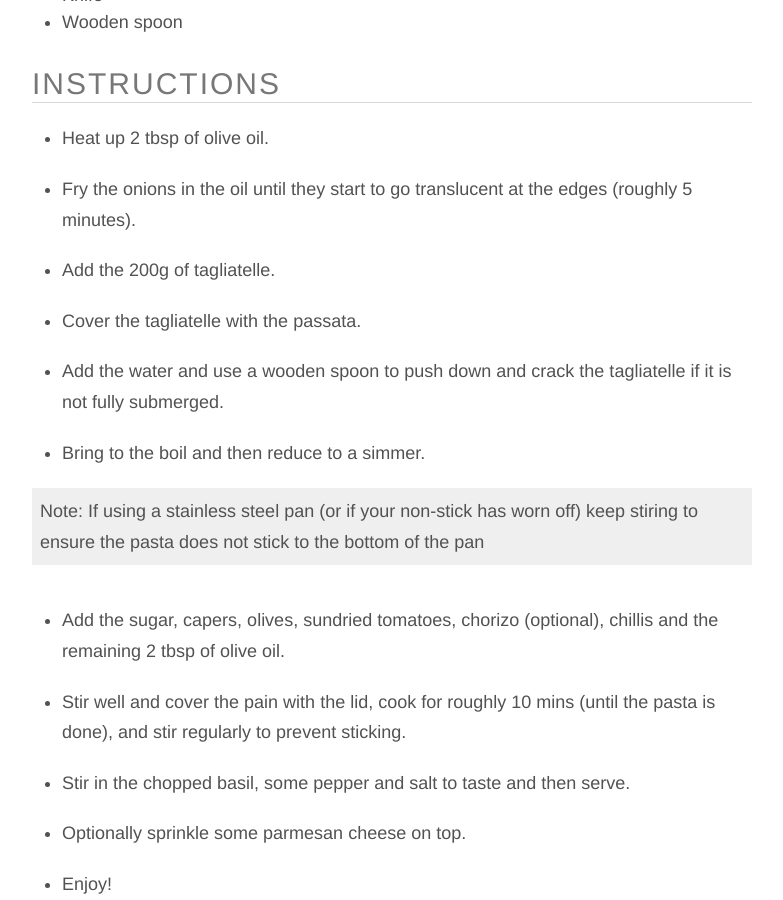
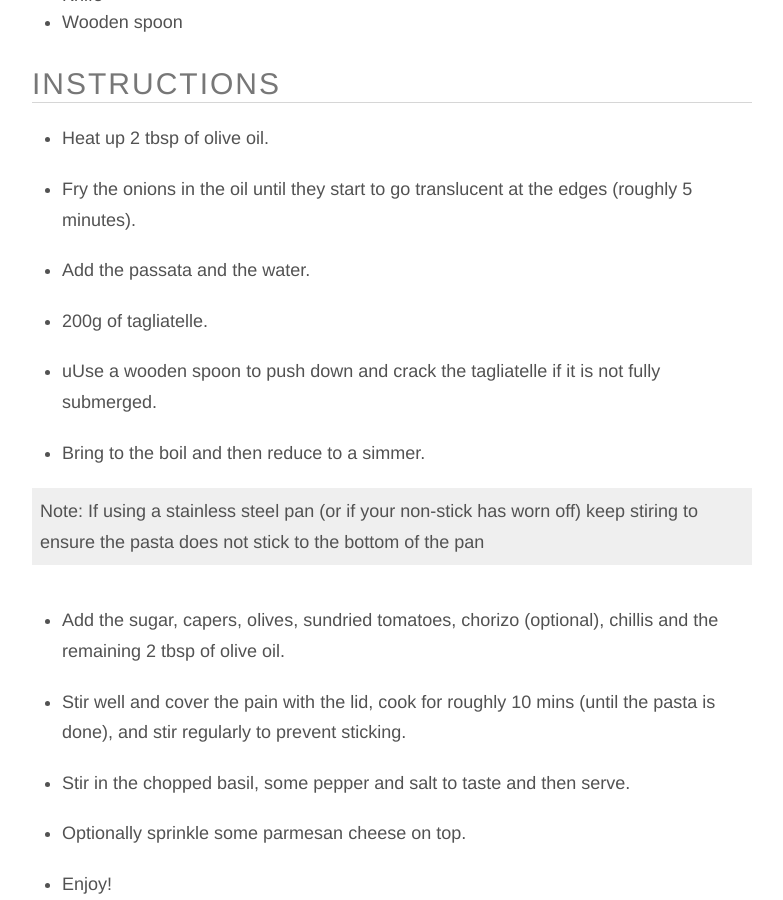
Before and after one commit to dineshraj/blog, a Jekyll site: the page built from _posts/2021-03-09-one-pot-tagliatelle-with-olives-capers-and-sundried-tomatoes.md, in a window 1280 px wide and 900 px high, scrolled down 2116 px. Shown: the whole window, without its empty margins (248-1031 px from the left). Built offline with Jekyll 4.4.1, drawn with Linux system fonts in a browser that asks for light colours.

Commit message:
rearrange steps

```diff
--- a/_posts/2021-03-09-one-pot-tagliatelle-with-olives-capers-and-sundried-tomatoes.md
+++ b/_posts/2021-03-09-one-pot-tagliatelle-with-olives-capers-and-sundried-tomatoes.md
@@ -47,11 +47,11 @@ Skip to:
 
 * Fry the onions in the oil until they start to go translucent at the edges (roughly 5 minutes).
 
-* Add the 200g of tagliatelle.
+* Add the passata and the water.
 
-* Cover the tagliatelle with the passata.
+* 200g of tagliatelle.
 
-* Add the water and use a wooden spoon to push down and crack the tagliatelle if it is not fully submerged.
+* uUse a wooden spoon to push down and crack the tagliatelle if it is not fully submerged.
 
 * Bring to the boil and then reduce to a simmer.
 
```
